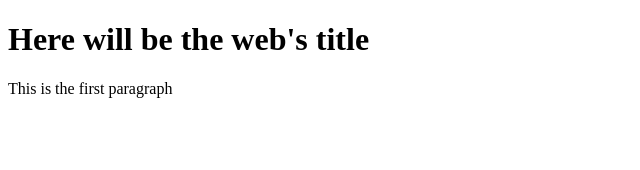
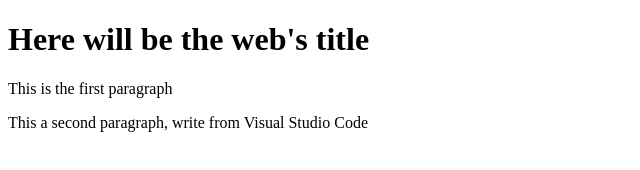
Before and after one commit to john-sunday/Pildoras_Git_Course_C, a plain HTML site: page index.html in a window 1280 px wide. Shown: the whole page, without its empty margins (0-640 px from the left). Drawn offline with Linux system fonts and the light colour scheme.

Commit message:
master branch. 2 commit. p2 en html

```diff
--- a/index.html
+++ b/index.html
@@ -9,5 +9,6 @@
 <body>
     <h1>Here will be the web's title</h1>
     <p>This is the first paragraph</p>
+    <p>This a second paragraph, write from Visual Studio Code</p>
 </body>
 </html>
```
